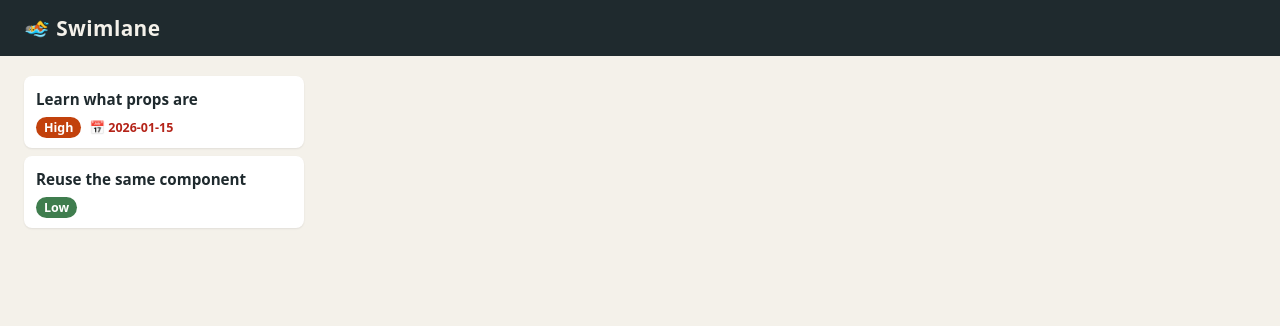
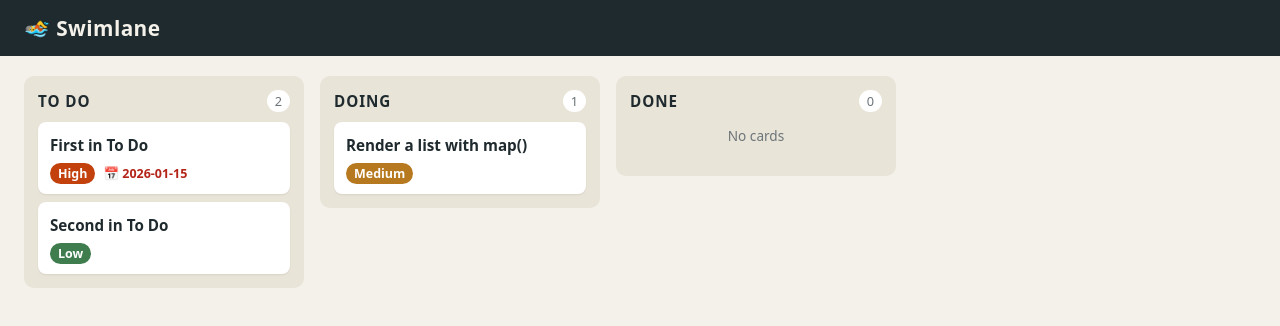
Before and after one commit to OKMantis/swimlane, a React (Vite) app: page / in a window 1280 px wide. Shown: the top 326 px of the page. Built offline with nearby package versions, Linux system fonts and the light colour scheme.

Commit message:
Columns: rendering lists

```diff
--- a/src/App.jsx
+++ b/src/App.jsx
@@ -1,18 +1,17 @@
-import Card from './components/Card'
+import Board from './components/Board'
 
-const firstCard = {
-  id: 'demo1',
-  title: 'Learn what props are',
-  priority: 'high',
-  dueDate: '2026-01-15',
-}
+// Temporary hard-coded data. In step 6 this comes from the API instead.
+const sampleColumns = [
+  { id: 'colA', title: 'To Do', position: 0 },
+  { id: 'colB', title: 'Doing', position: 1 },
+  { id: 'colC', title: 'Done', position: 2 },
+]
 
-const secondCard = {
-  id: 'demo2',
-  title: 'Reuse the same component',
-  priority: 'low',
-  dueDate: '',
-}
+const sampleCards = [
+  { id: 'c1', columnId: 'colA', title: 'Second in To Do', priority: 'low', dueDate: '', position: 1 },
+  { id: 'c2', columnId: 'colA', title: 'First in To Do', priority: 'high', dueDate: '2026-01-15', position: 0 },
+  { id: 'c3', columnId: 'colB', title: 'Render a list with map()', priority: 'medium', dueDate: '', position: 0 },
+]
 
 export default function App() {
   return (
@@ -21,10 +20,7 @@ export default function App() {
         <h1>🏊 Swimlane</h1>
       </header>
       <main>
-        <div style={{ maxWidth: 280, display: 'grid', gap: 8 }}>
-          <Card card={firstCard} />
-          <Card card={secondCard} />
-        </div>
+        <Board columns={sampleColumns} cards={sampleCards} />
       </main>
     </div>
   )
--- /dev/null
+++ b/src/components/Board.jsx
@@ -0,0 +1,15 @@
+import Column from "./Column";
+
+export default function Board({ columns, cards }) {
+  return (
+    <div className="board">
+      {columns.map((column) => (
+        <Column
+          key={column.id}
+          column={column}
+          cards={cards.filter((card) => card.columnId === column.id)}
+        />
+      ))}
+    </div>
+  )
+}
--- /dev/null
+++ b/src/components/Column.jsx
@@ -0,0 +1,22 @@
+import Card from './Card'
+
+export default function Column({ column, cards }) {
+  // Never mutate props: copy the array before sorting it.
+  const sortedCards = [...cards].sort((a, b) => a.position - b.position)
+
+  return (
+    <section className='column'>
+      <header className='column-header'>
+        <h2>{column.title}</h2>
+        <span className='count'>{cards.length}</span>
+      </header>
+
+      <div className='card-list'>
+        {sortedCards.map((card) => (
+          <Card key={card.id} card={card} />
+        ))}
+        {sortedCards.length === 0 && <p className='empty'>No cards</p>}
+      </div>
+    </section>
+  )
+}
```
